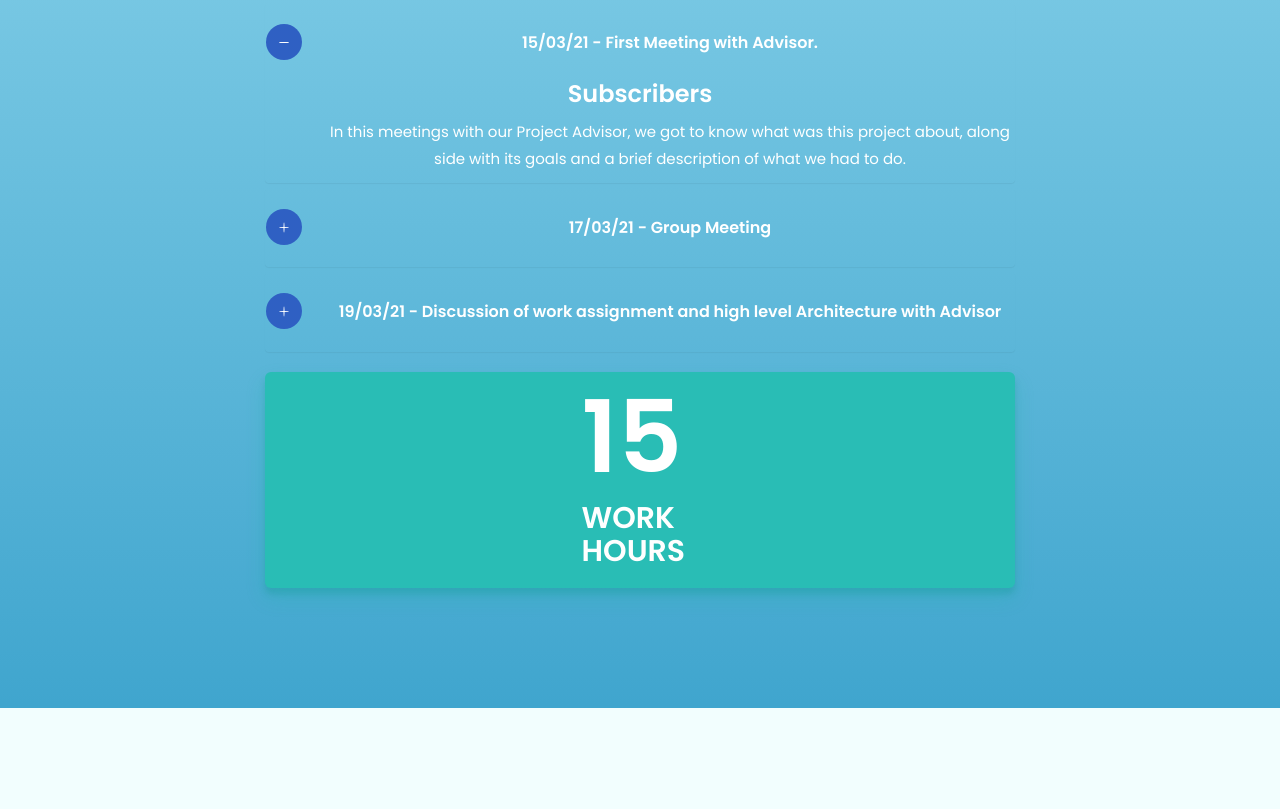
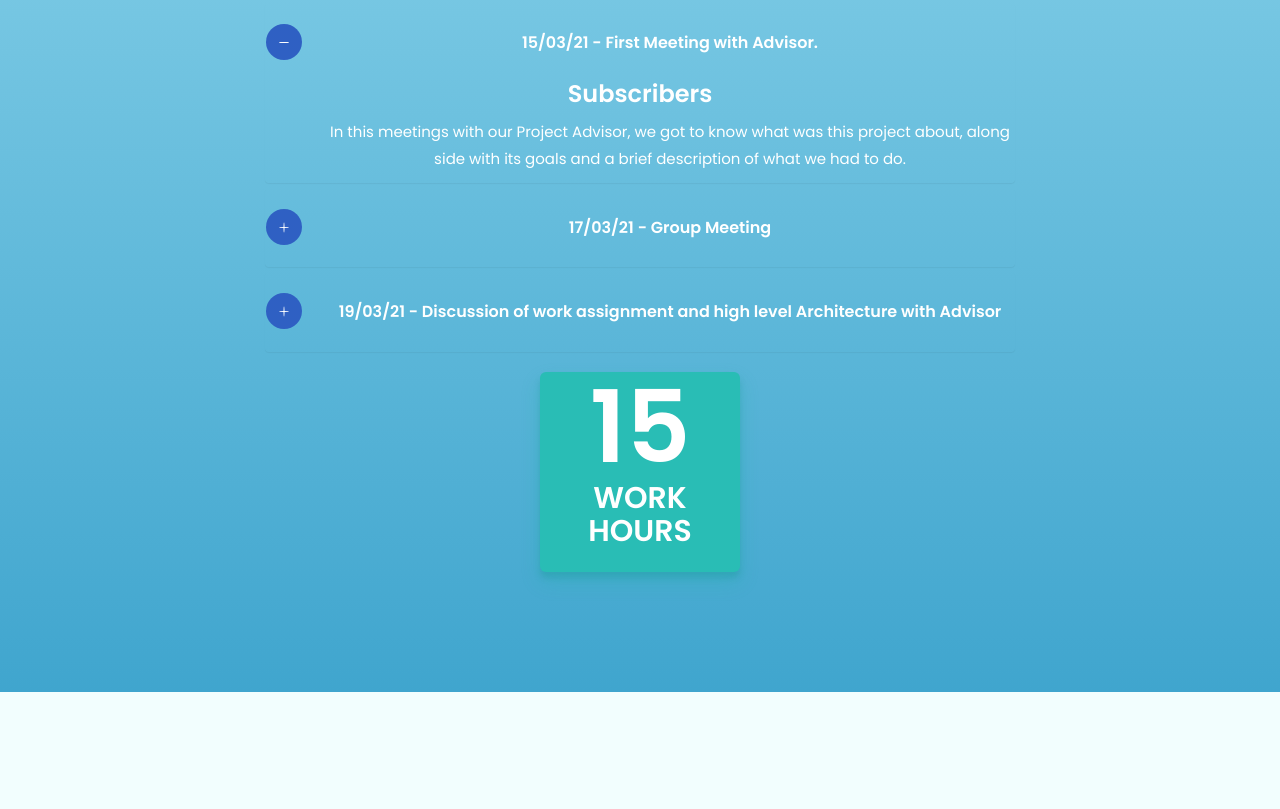
Before and after one commit to Crowd-Wire/ProjectWebsite, a plain HTML site: page index.html in a window 1280 px wide. Shown: the part 4355-5164 px from the top of the page. Drawn offline with Linux system fonts and the light colour scheme.

Commit message:
fixed css

```diff
--- a/index.html
+++ b/index.html
@@ -77,21 +77,21 @@
             height: 12em;
         }
 
-        .box-chico {
+        .box-counter {
             background: #29bdb5;
             box-shadow: rgba(16, 194, 155, 0.19) 0px 10px 20px, rgba(4, 136, 125, 0.23) 0px 6px 6px;
             border-radius: 6px;
             cursor: pointer;
-            /* height: 15rem; */
-            /* line-height: 15rem; */
+            height: 20rem;
+            line-height: 20rem;
             text-align: center;
             transition-property: background, border-radius;
             transition-duration: 1s;
             transition-timing-function: linear;
-            /* width: 15rem; */
-            padding: 1rem;
+            width: 20rem;
         }
-        .box-chico:hover {
+
+        .box-counter:hover {
             background: #08bdbd;
             border-radius: 50%;
         }
@@ -711,9 +711,9 @@
                                         </div>
                                     </div>
                                 </div>
-                                <div class="box-chico ">
-                                    <h1 class="counter" data-target="15" style="font-size: 10rem; width: 2ch; padding-left: 42%">15</h1>
-                                    <h2 style="width: 15ch; padding-left: 42%">WORK HOURS</h1>
+                                <div class="box-counter" style="margin-left: auto; margin-right: auto;">
+                                    <h1 class="counter" data-target="15" style="font-size: 10rem; margin: auto;">15</h1>
+                                    <h2 style="margin: auto;">WORK HOURS</h1>
                                 </div>
                             </div>
                         </div>
```
